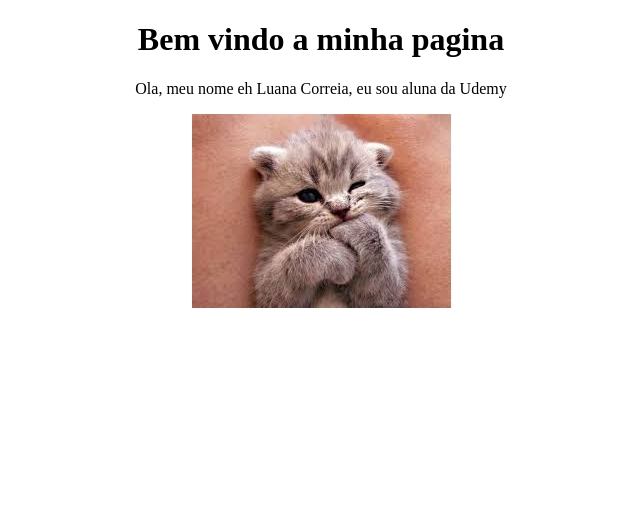
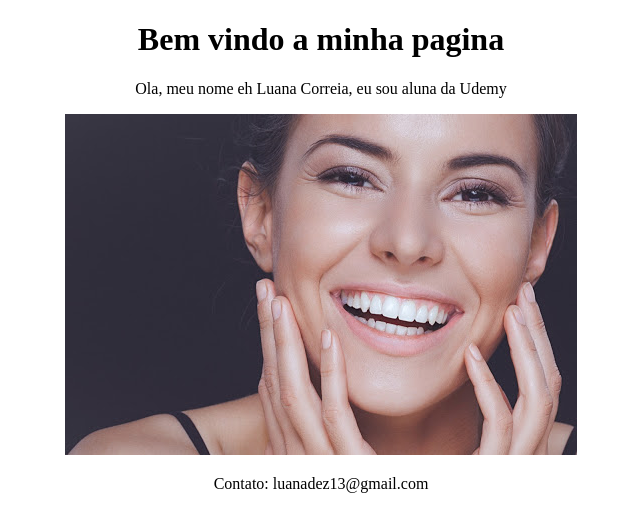
Before and after one commit to luacooli/luacooli.github.io, a plain HTML site: page index.html in a window 1280 px wide. Shown: the whole page, without its empty margins (319-959 px from the left). Drawn offline with Linux system fonts and the light colour scheme.

Commit message:
contato adicionado

```diff
--- a/index.html
+++ b/index.html
@@ -9,9 +9,12 @@
 
   <center>
     <a href="https://github.com/luana2813?tab=repositories" target="_blank">
-      <img src="images/gatinho_fofo.jpeg" alt="foto de um gatinho_fofo">
+      <img src="images/mulherSorrindo.jpg" alt="foto de um gatinho_fofo">
     </a>
   </center>
+
+  <p style="text-align: center;">Contato: luanadez13@gmail.com</p>
+
 </body>
 
 </html>
```
Also changed, not shown: images/mulherSorrindo.jpg (added).
